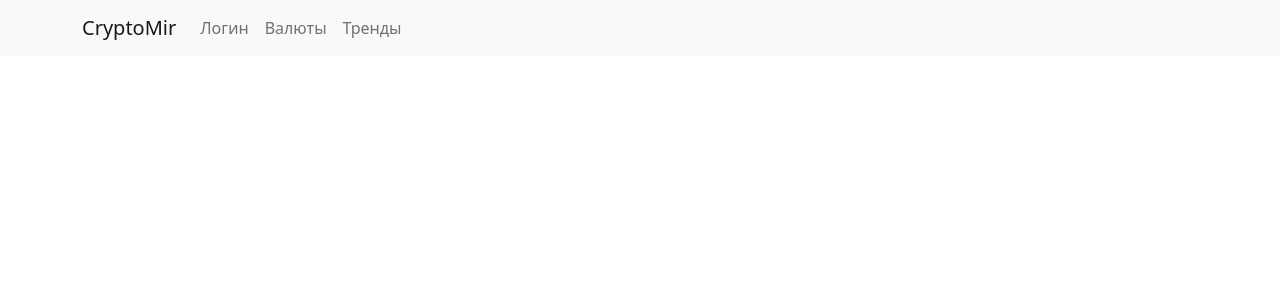
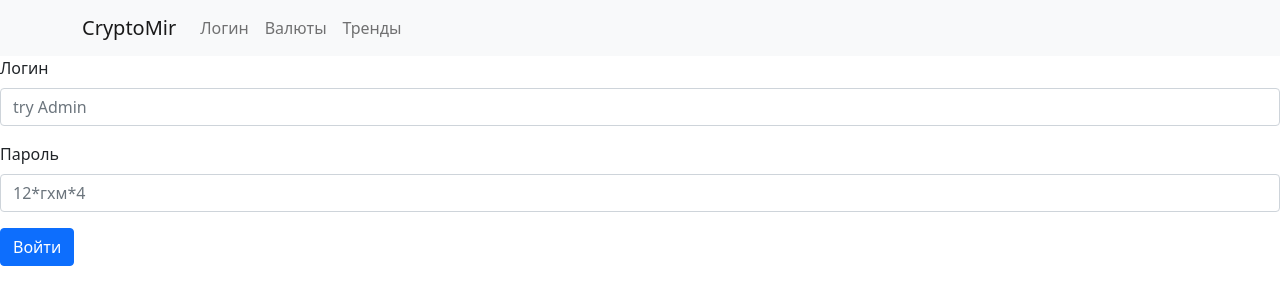
Before and after one commit to ershovv/CryptoMir_spa, a React (Create React App) app: page / in a window 1280 px wide. Shown: the top 304 px of the page. Built offline with nearby package versions, Linux system fonts and the light colour scheme.

Commit message:
link fix

```diff
--- a/src/components/AppRouter.js
+++ b/src/components/AppRouter.js
@@ -11,7 +11,7 @@ const AppRouter = () => {
 			<Route path='/login' element={<Login />} />
 			<Route path='/currency' element={<Currency />} />
 			<Route path='/trends' element={<Trends />} />
-			<Route path='/'/>
+			<Route path="/" element={<Login/>} />
 		</Routes>
 	);
 };
--- a/src/components/NavBar.js
+++ b/src/components/NavBar.js
@@ -1,20 +1,20 @@
 import React from 'react';
 import {Container, Nav, Navbar, NavLink} from "react-bootstrap";
+import {LOGIN_ROUTE, CURRENCY_ROUTE, TRENDS_ROUTE, HOME_ROUTE} from "../utils";
+import {Link} from "react-router-dom";
 
 const NavBar = () => {
 	return (
-	<div>
 		<Navbar bg="light" variant="light">
 			<Container>
-				<Navbar.Brand href="/">CryptoMir</Navbar.Brand>
+				<Navbar.Brand>CryptoMir</Navbar.Brand>
 				<Nav className="me-auto">
-					<Nav.Link href="/login">Логин</Nav.Link>
-					<Nav.Link href="/currency">Валюты</Nav.Link>
-					<Nav.Link href="/trends">Тренды</Nav.Link>
+					<Link className='nav-link' to={LOGIN_ROUTE}> Логин </Link>
+					<Link className='nav-link' to={CURRENCY_ROUTE}> Валюты </Link>
+					<Link className='nav-link' to={TRENDS_ROUTE}>Тренды</Link>
 				</Nav>
 			</Container>
 		</Navbar>
-	</div>
 	);
 };
 
--- /dev/null
+++ b/src/utils.js
@@ -0,0 +1,4 @@
+export const LOGIN_ROUTE = '/login'
+export const TRENDS_ROUTE = '/trends'
+export const CURRENCY_ROUTE = '/currency'
+export const HOME_ROUTE='/'
```
